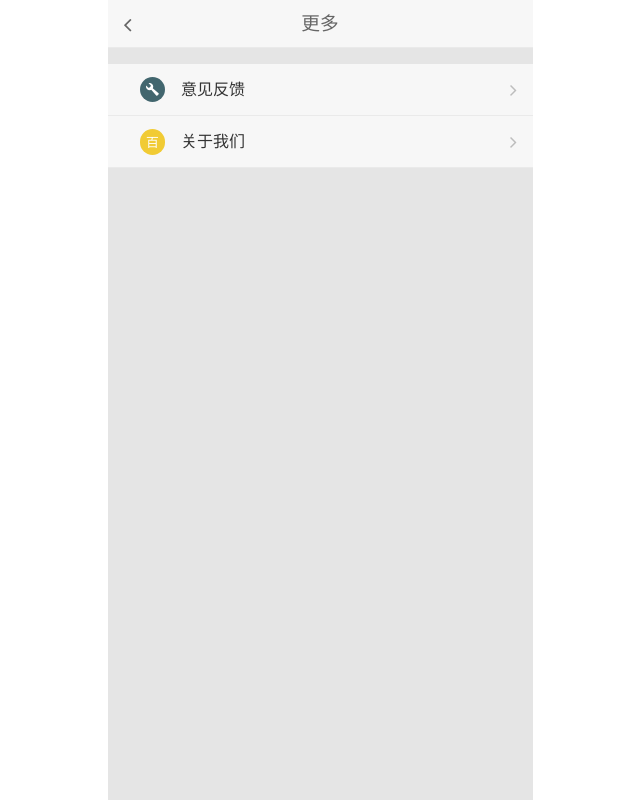
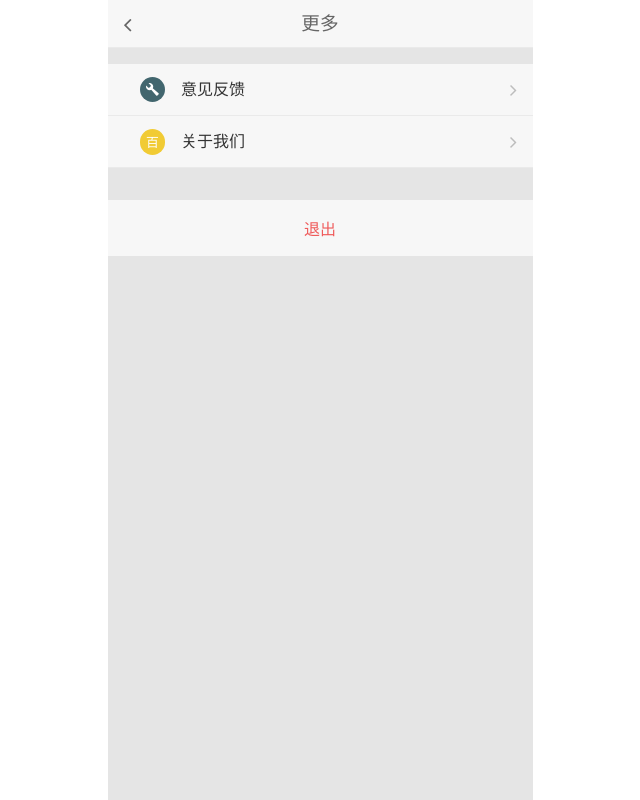
Before and after one commit to zhy0313/zimeiti, a website: page app/profile-center-more.html in a window 1280 px wide. Shown: the whole page, without its empty margins (320-960 px from the left). Drawn offline with Linux system fonts and the light colour scheme; files whose address does not match are found by name.

Commit message:
add exit button

```diff
--- a/app/profile-center-more.html
+++ b/app/profile-center-more.html
@@ -30,6 +30,11 @@
       </ul>
     </section>
 
+    <!--退出-->
+    <section class="profile-exit">
+      <a href="">退出</a>
+    </section>
+
   </div>
 </div>
 
--- a/src/scss/profile.scss
+++ b/src/scss/profile.scss
@@ -738,6 +738,16 @@
   }
 }
 
+.profile-exit {
+  a {
+    background: #f7f7f7;
+    color: #ef5a5a;
+    padding: 1rem;
+    display: block;
+    text-align: center;
+  }
+}
+
 /********** profile-feedback.html **********/
 .feedback-box {
   padding: 1rem 2rem;
```
Also changed, not shown: dist/css/profile.css, 1 other file.
